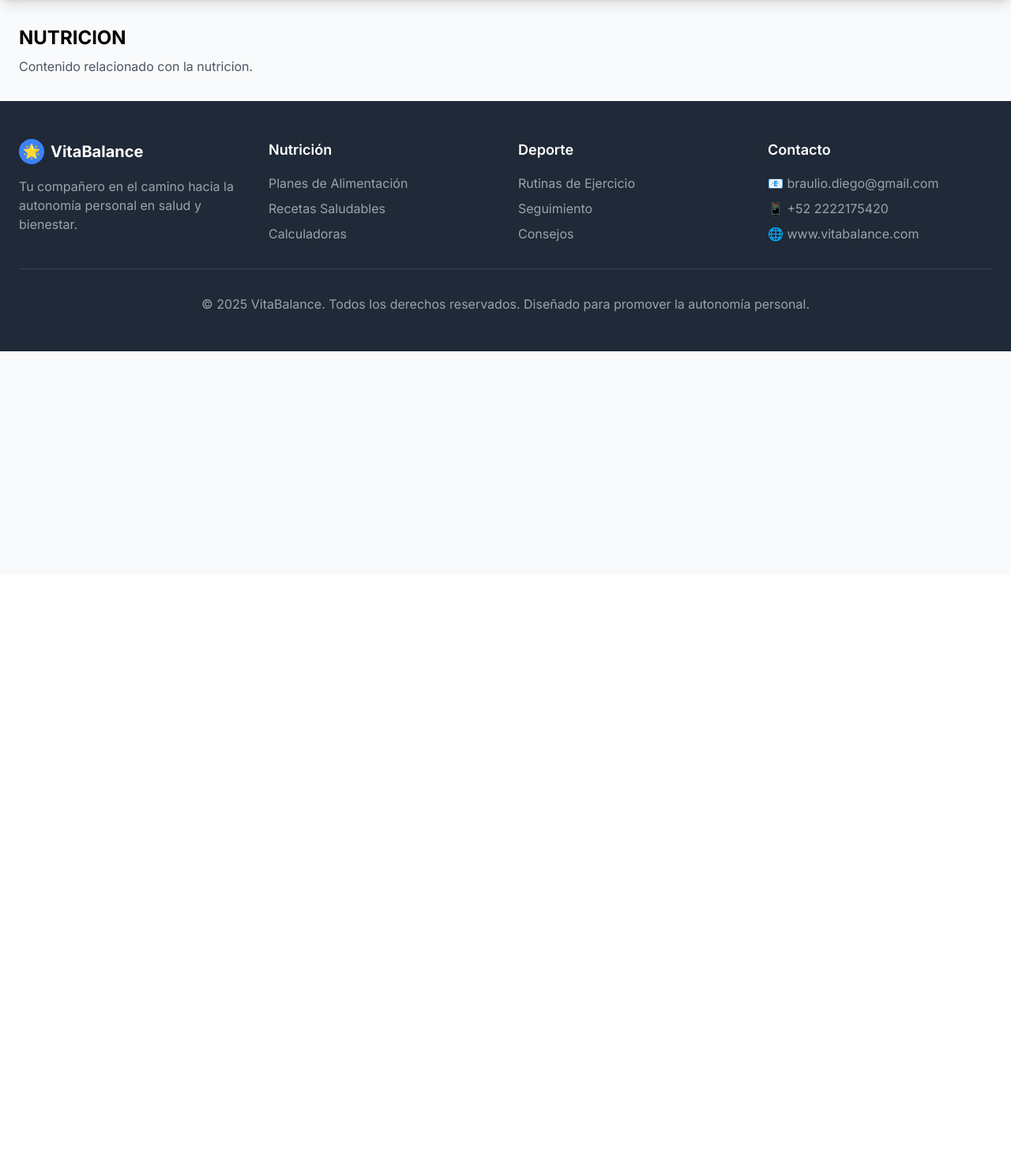
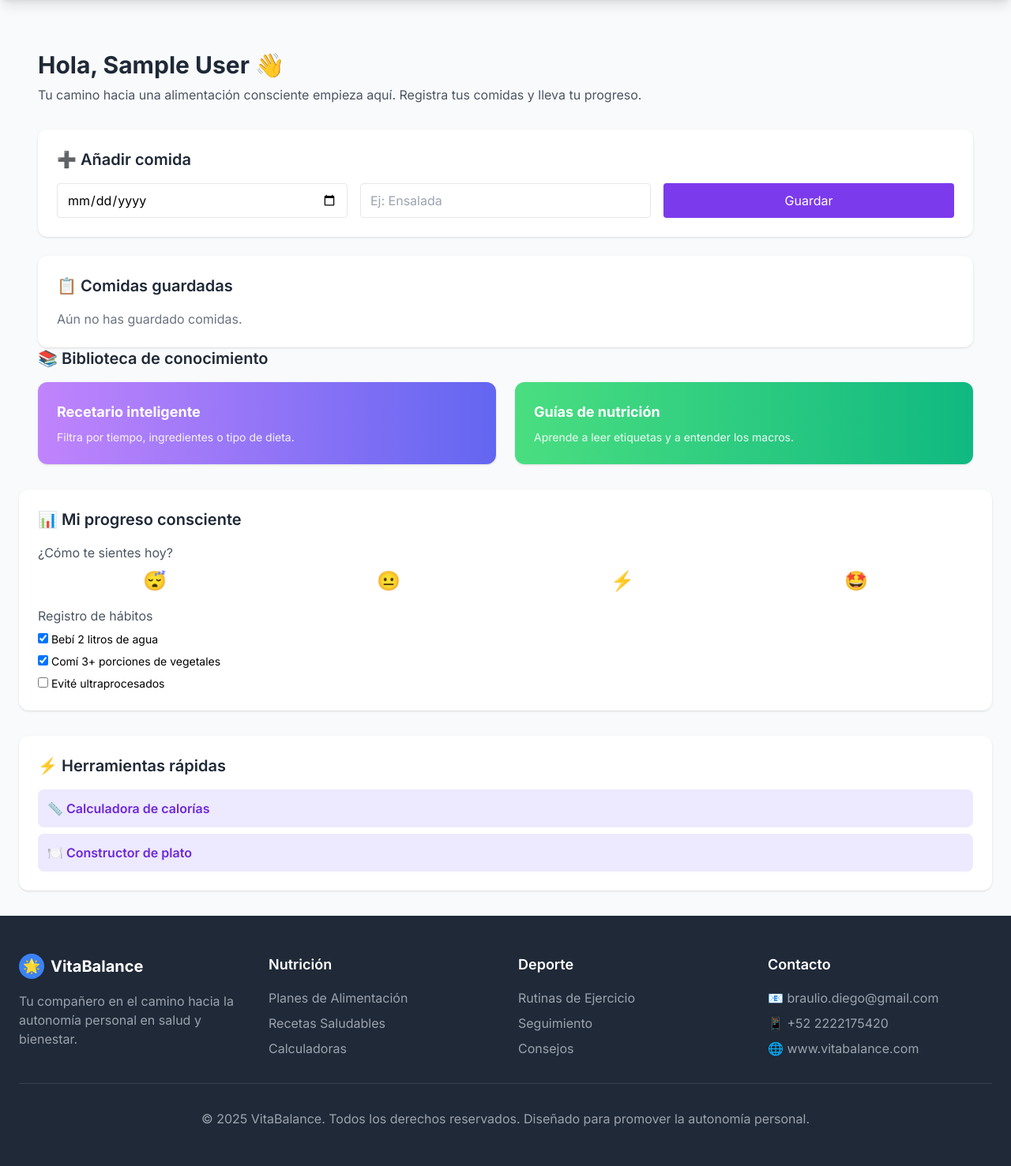
Before and after one commit to Ericdh1218/Pagina-Web-Autonomia-Personal-Nutricion-deporte, a PHP site: page /index.php?r=nutricion in a window 1280 px wide. Shown: the part 72-1549 px from the top of the page at 79% size. Before the commit the page ends 517 px from the top, so only its background shows below. Run offline with PHP 8.4, Linux system fonts and the light colour scheme; the visitor is signed in with stand-in values (Sample User, id 1); data that the repository does not hold is empty; some libraries are stand-ins or nearby versions.

Commit message:
funcion de añadir comida funcionando

```diff
--- /dev/null
+++ b/App/models/ComidasModelo.php
@@ -0,0 +1,21 @@
+<?php
+class ComidasModelo {
+  public static function crear($mysqli, $user_id, $dia, $comida) {
+    $stmt = $mysqli->prepare("INSERT INTO comidas (user_id, dia, comida) VALUES (?, ?, ?)");
+    $stmt->bind_param("iss", $user_id, $dia, $comida);
+    return $stmt->execute();
+  }
+
+  public static function obtenerPorUsuario($mysqli, $user_id) {
+    $stmt = $mysqli->prepare("SELECT * FROM comidas WHERE user_id = ? ORDER BY dia ASC");
+    $stmt->bind_param("i", $user_id);
+    $stmt->execute();
+    return $stmt->get_result()->fetch_all(MYSQLI_ASSOC);
+  }
+
+  public static function eliminar($mysqli, $id, $user_id) {
+    $stmt = $mysqli->prepare("DELETE FROM comidas WHERE id = ? AND user_id = ?");
+    $stmt->bind_param("ii", $id, $user_id);
+    return $stmt->execute();
+  }
+}
--- a/App/views/nutricion.php
+++ b/App/views/nutricion.php
@@ -1,3 +1,120 @@
-<H1 class="text-2xl font-bold">NUTRICION</H1>
-    <p class="mt-2 text-gray-600">Contenido relacionado con la nutricion.</p>
+<div class="container mx-auto px-6 py-8">
+
+    <!-- Saludo personalizado -->
+    <div class="mb-8">
+        <h1 class="text-3xl font-bold text-gray-800">
+            Hola, <?= e($_SESSION['user_name'] ?? 'invitado') ?> 👋
+        </h1>
+        <p class="text-gray-600 mt-2">
+            Tu camino hacia una alimentación consciente empieza aquí. Registra tus comidas y lleva tu progreso.
+        </p>
     </div>
+
+    <!-- Formulario único para añadir comida -->
+    <section class="bg-white rounded-xl shadow p-6 mb-6">
+        <h2 class="text-xl font-semibold text-gray-800 mb-4">➕ Añadir comida</h2>
+
+        <?php if ($m = flash('ok')): ?>
+            <div class="bg-green-100 text-green-800 p-3 rounded mb-4"><?= e($m) ?></div>
+        <?php endif; ?>
+        <?php if ($m = flash('error')): ?>
+            <div class="bg-red-100 text-red-800 p-3 rounded mb-4"><?= e($m) ?></div>
+        <?php endif; ?>
+
+        <form method="post" action="<?= $BASE ?>index.php?r=comida_agregar"
+            class="grid grid-cols-1 md:grid-cols-3 gap-4">
+            <input type="date" name="dia" class="border rounded px-3 py-2" required>
+            <input type="text" name="comida" placeholder="Ej: Ensalada" class="border rounded px-3 py-2" required>
+            <button class="bg-violet-600 text-white px-4 py-2 rounded hover:bg-violet-700">Guardar</button>
+        </form>
+    </section>
+
+    <!-- Lista de comidas guardadas -->
+    <section class="bg-white rounded-xl shadow p-6">
+        <h2 class="text-xl font-semibold text-gray-800 mb-4">📋 Comidas guardadas</h2>
+
+        <?php if (!empty($comidas)): ?>
+            <ul class="divide-y divide-gray-200">
+                <?php foreach ($comidas as $c): ?>
+                    <?php
+                    // Usar date() en lugar de strftime() (para evitar deprecation)
+                    $nombreDia = [
+                        'Monday' => 'Lunes',
+                        'Tuesday' => 'Martes',
+                        'Wednesday' => 'Miércoles',
+                        'Thursday' => 'Jueves',
+                        'Friday' => 'Viernes',
+                        'Saturday' => 'Sábado',
+                        'Sunday' => 'Domingo'
+                    ];
+                    $diaIngles = date('l', strtotime($c['dia']));
+                    $diaEspanol = $nombreDia[$diaIngles] ?? $diaIngles;
+                    ?>
+                    <li class="flex justify-between items-center py-2">
+                        <span><?= $diaEspanol ?> (<?= $c['dia'] ?>): <?= e($c['comida']) ?></span>
+                        <form method="post" action="<?= $BASE ?>index.php?r=comida_eliminar" class="inline">
+                            <input type="hidden" name="id" value="<?= $c['id'] ?>">
+                            <button class="text-red-600 hover:underline">Eliminar</button>
+                        </form>
+                    </li>
+                <?php endforeach; ?>
+            </ul>
+        <?php else: ?>
+            <p class="text-gray-500">Aún no has guardado comidas.</p>
+        <?php endif; ?>
+    </section>
+
+    <!-- Biblioteca -->
+    <section>
+        <h2 class="text-xl font-semibold text-gray-800 mb-4">📚 Biblioteca de conocimiento</h2>
+        <div class="grid grid-cols-1 md:grid-cols-2 gap-6">
+            <div
+                class="bg-gradient-to-r from-purple-400 to-indigo-500 text-white rounded-xl shadow p-6 hover:shadow-lg cursor-pointer">
+                <h3 class="font-bold text-lg mb-2">Recetario inteligente</h3>
+                <p class="text-sm opacity-90">Filtra por tiempo, ingredientes o tipo de dieta.</p>
+            </div>
+            <div
+                class="bg-gradient-to-r from-green-400 to-emerald-500 text-white rounded-xl shadow p-6 hover:shadow-lg cursor-pointer">
+                <h3 class="font-bold text-lg mb-2">Guías de nutrición</h3>
+                <p class="text-sm opacity-90">Aprende a leer etiquetas y a entender los macros.</p>
+            </div>
+        </div>
+    </section>
+
+</div>
+
+<!-- Columna derecha -->
+<div class="space-y-8">
+
+    <!-- Progreso -->
+    <section class="bg-white rounded-xl shadow p-6">
+        <h2 class="text-xl font-semibold text-gray-800 mb-4">📊 Mi progreso consciente</h2>
+        <p class="text-gray-600 mb-2">¿Cómo te sientes hoy?</p>
+        <div class="flex justify-around text-2xl mb-4">
+            <span class="cursor-pointer">😴</span>
+            <span class="cursor-pointer">😐</span>
+            <span class="cursor-pointer">⚡</span>
+            <span class="cursor-pointer">🤩</span>
+        </div>
+        <p class="text-gray-600 mb-2">Registro de hábitos</p>
+        <ul class="space-y-2 text-sm">
+            <li><input type="checkbox" checked> Bebí 2 litros de agua</li>
+            <li><input type="checkbox" checked> Comí 3+ porciones de vegetales</li>
+            <li><input type="checkbox"> Evité ultraprocesados</li>
+        </ul>
+    </section>
+
+    <!-- Herramientas rápidas -->
+    <section class="bg-white rounded-xl shadow p-6">
+        <h2 class="text-xl font-semibold text-gray-800 mb-4">⚡ Herramientas rápidas</h2>
+        <a href="#" class="block bg-violet-100 hover:bg-violet-200 rounded-lg p-3 mb-2 font-semibold text-violet-700">
+            📏 Calculadora de calorías
+        </a>
+        <a href="#" class="block bg-violet-100 hover:bg-violet-200 rounded-lg p-3 font-semibold text-violet-700">
+            🍽️ Constructor de plato
+        </a>
+    </section>
+
+</div>
+</div>
+</div>
--- a/Public/index.php
+++ b/Public/index.php
@@ -18,9 +18,24 @@ switch ($r) {
     break;
 
   case 'nutricion':
-    require_login($BASE);
-    vista(__DIR__ . '/../App/views/nutricion.php', ['BASE' => $BASE]);
-    break;
+  require_once __DIR__ . '/../App/models/ComidasModelo.php';
+  $comidas = ComidasModelo::obtenerPorUsuario($mysqli, $_SESSION['user_id']);
+  vista(__DIR__ . '/../App/views/nutricion.php', [
+    'BASE' => $BASE,
+    'comidas' => $comidas
+  ]);
+  break;
+
+
+case 'comida_agregar':
+  require_once __DIR__ . '/../App/controllers/ComidasControlador.php';
+  ComidasControlador::agregar($mysqli);
+  break;
+
+case 'comida_eliminar':
+  require_once __DIR__ . '/../App/controllers/ComidasControlador.php';
+  ComidasControlador::eliminar($mysqli);
+  break;
 
   case 'herramientas':
     require_login($BASE);
```
Also changed, not shown: App/controllers/ComidasControlador.php (added, +36 -0 lines), database/schema.sql (+9 -0 lines).
